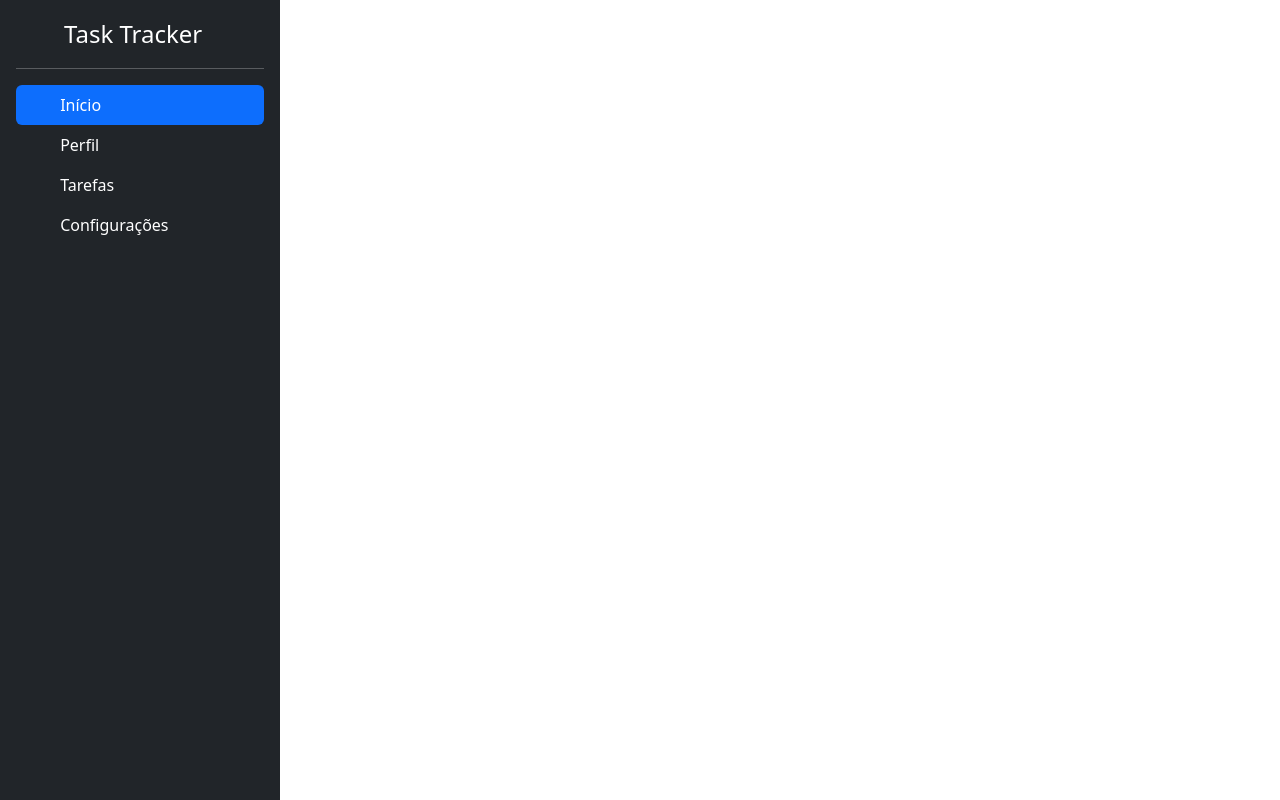
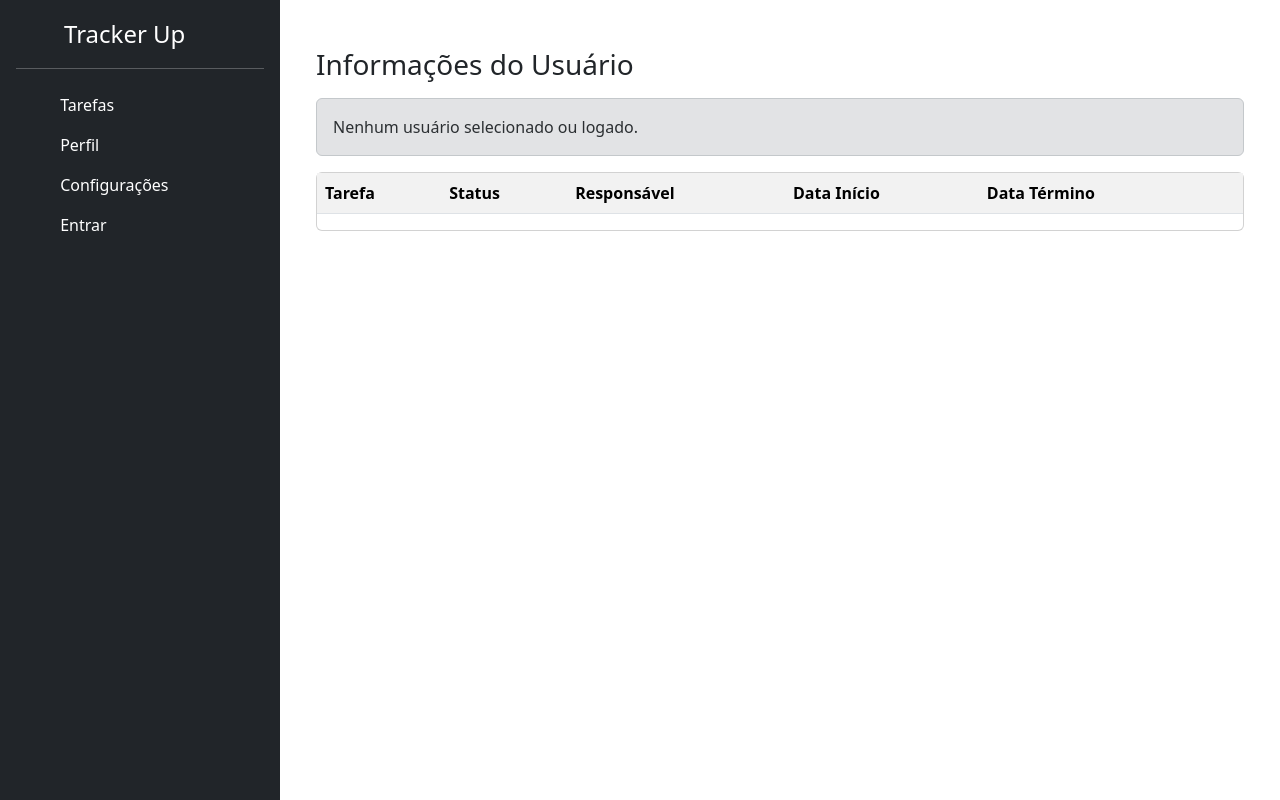
Before and after one commit to e-nayR/task-tracker, a Vue app: page /page/perfil in a window 1280 px wide. Built offline with nearby package versions, Linux system fonts and the light colour scheme.

Commit message:
feat: login do usuário, ver as informações deles e logout

```diff
--- a/src/components/Header.vue
+++ b/src/components/Header.vue
@@ -1,27 +1,31 @@
+<script setup>
+import { ref } from "vue";
+import { useAuthStore } from '../stores/authStore'
+
+const authStore = useAuthStore()
+
+function logout() {
+  authStore.logout()
+}
+</script>
 <template>
   <div class="d-flex flex-column flex-shrink-0 p-3 text-white bg-dark min-vh-100" style="width: 280px;">
-    <router-link to="/page/tasks/" class="d-flex align-items-center mb-3 mb-md-0 me-md-auto text-white text-decoration-none">
+    <div class="d-flex align-items-center mb-3 mb-md-0 me-md-auto text-white text-decoration-none">
       <svg class="bi me-2" width="40" height="32"><use xlink:href="#bootstrap"></use></svg>
-      <span class="fs-4">Task Tracker</span>
-    </router-link>
+      <span class="fs-4">Tracker  Up</span>
+    </div>
     <hr>
     <ul class="nav nav-pills flex-column mb-auto">
-      <li class="nav-item">
-        <a href="#" class="nav-link active" aria-current="page">
-          <svg class="bi me-2" width="16" height="16"><use xlink:href="#home"></use></svg>
-          Início
-        </a>
-      </li>
       <li>
-        <router-link to="/page/users/" class="nav-link text-white">
-          <svg class="bi me-2" width="16" height="16"><use xlink:href="#speedometer2"></use></svg>
-          Perfil
+        <router-link to="/page/tasks" class="nav-link text-white">
+          <svg class="bi me-2" width="16" height="16"><use xlink:href="#grid"></use></svg>
+          Tarefas
         </router-link>
       </li>
       <li>
-        <router-link to="/page/tasks/" class="nav-link text-white">
-          <svg class="bi me-2" width="16" height="16"><use xlink:href="#grid"></use></svg>
-          Tarefas
+        <router-link to="/page/perfil" class="nav-link text-white">
+          <svg class="bi me-2" width="16" height="16"><use xlink:href="#speedometer2"></use></svg>
+          Perfil
         </router-link>
       </li>
       <li>
@@ -30,6 +34,18 @@
           Configurações
         </a>
       </li>
+      <li v-if="authStore.currentUser">
+        <div class="nav-link text-white" @click.prevent="logout">
+          <svg class="bi me-2" width="16" height="16"><use xlink:href="#speedometer2"></use></svg>
+          Sair
+        </div>
+      </li>
+      <li v-else>
+        <router-link to="/page/auth" class="nav-link text-white">
+          <svg class="bi me-2" width="16" height="16"><use xlink:href="#speedometer2"></use></svg>
+          Entrar
+        </router-link>
+      </li>
     </ul>
   </div>
 </template>
--- a/src/components/TaskForm.vue
+++ b/src/components/TaskForm.vue
@@ -1,6 +1,6 @@
 <script setup>
 import { ref } from 'vue'
-import { useAuthStore } from '../stores/userStore'
+import { useAuthStore } from '../stores/authStore'
 
 const authStore = useAuthStore()
 
--- a/src/components/TaskList.vue
+++ b/src/components/TaskList.vue
@@ -1,7 +1,7 @@
 <script setup>
 import { ref } from 'vue'
 import { isToday, format, differenceInCalendarDays } from 'date-fns'
-import { useAuthStore } from '../stores/userStore'
+import { useAuthStore } from '../stores/authStore'
 
 const emit = defineEmits(['update-task', 'remove-task'])
 
@@ -75,8 +75,8 @@ function removeTask(task_index, ) {
 }
 
 function userTask(id){
-  const userStore = useAuthStore()
-  const user = userStore.users.find(attr => attr.id === id) || null
+  const authStore = useAuthStore()
+  const user = authStore.users.find(attr => attr.id === id) || null
   return user != null ? user.email : 'Sem responsável'
 }
 
--- a/src/components/UserForm.vue
+++ b/src/components/UserForm.vue
@@ -1,5 +1,8 @@
 <script setup>
 import { ref } from 'vue'
+import { useAuthStore } from '../stores/authStore'
+
+const authStore = useAuthStore();
 
 const emit = defineEmits(['add-user'])
 
@@ -22,6 +25,7 @@ function onSubmit() {
         stack: stack_selected.value
     })
 
+    authStore.login(email.value)
     email.value = ''
     username.value = ''
     stack_selected.value = []
--- /dev/null
+++ b/src/components/UserPerfil.vue
@@ -0,0 +1,43 @@
+<script setup>
+const props = defineProps({
+    stack: {
+        type: Array,
+        required: true
+    },
+    user: {
+        type: Object,
+        required: true
+    },
+})
+</script>
+
+<template>
+    <div class="container mt-4">
+      <h3>Informações do Usuário</h3>
+
+      <div v-if="user" class="card mt-3 shadow-sm">
+        <div class="card-body">
+          <h5 class="card-title">{{ user.username }}</h5>
+          <p class="card-text mb-1"><strong>Email:</strong> {{ user.email }}</p>
+
+          <p class="card-text">
+            <strong>Stack:</strong>
+            <span v-if="user.stack.length">
+              <span
+                v-for="(tech, i) in user.stack"
+                :key="i"
+                class="badge bg-primary me-1"
+              >
+                {{ stack[tech] }}
+              </span>
+            </span>
+            <span v-else class="text-muted">Nenhuma tecnologia selecionada</span>
+          </p>
+        </div>
+      </div>
+
+      <div v-else class="alert alert-secondary mt-3">
+        Nenhum usuário selecionado ou logado.
+      </div>
+    </div>
+</template>
--- /dev/null
+++ b/src/pages/LoginPage.vue
@@ -0,0 +1,9 @@
+<script setup>
+import UserForm from '../components/UserForm.vue';
+import { useAuthStore } from '../stores/authStore'
+const authStore = useAuthStore();
+
+</script>
+<template>
+    <UserForm :stack="authStore.stack" @add-user="authStore.addUser" />
+</template>
--- /dev/null
+++ b/src/pages/PerfilPage.vue
@@ -0,0 +1,18 @@
+<script setup>
+import { computed } from "vue";
+import UserPerfil from '../components/UserPerfil.vue';
+import TaskList from '../components/TaskList.vue';
+import { useAuthStore } from '../stores/authStore'
+import { useTaskStore } from '../stores/taskStore';
+
+const taskStore = useTaskStore();
+const authStore = useAuthStore();
+console.log(taskStore.tasks)
+console.log(authStore.users)
+const user = computed(() => authStore.currentUser)
+const tasks = computed(() => taskStore.tasks.filter(attr => attr.owner === user.id) || null)
+</script>
+<template>
+    <UserPerfil :stack="authStore.stack" :user="user" />
+    <TaskList :tasks="tasks" :status_list="taskStore.status_list" @update-task="taskStore.updateTask" @remove-task="taskStore.removeTask" />
+</template>
--- a/src/pages/UserPage.vue
+++ /dev/null
@@ -1,35 +0,0 @@
-<script setup>
-import UserForm from '../components/UserForm.vue';
-import { useAuthStore } from '../stores/userStore'
-
-const userStore = useAuthStore()
-
-function login(email) {
-  userStore.login(email)
-}
-
-function logout() {
-  userStore.logout()
-}
-</script>
-<template>
-    <h1>Usuários (falso login)</h1>
-
-    <div v-if="!userStore.currentUser">
-      <p>Escolha um usuário para entrar:</p>
-      <ul>
-        <li v-for="u in userStore.users" :key="u.id">
-          {{ u.username }} ({{ u.email }})
-          <button class="btn btn-sm btn-primary ms-2" @click="login(u.email)">Entrar como {{ u.username }}</button>
-        </li>
-      </ul>
-    </div>
-
-    <div v-else>
-      <p>Logado como: <strong>{{ userStore.currentUser.username }}</strong> ({{ userStore.currentUser.email }})</p>
-      <button class="btn btn-sm btn-secondary" @click="logout">Logout</button>
-
-      <hr />
-    </div>
-    <UserForm :stack="userStore.stack" @add-user="userStore.addUser" />
-</template>
--- a/src/stores/userStore.js
+++ b/src/stores/authStore.js
@@ -8,7 +8,6 @@ export const useAuthStore = defineStore("auth", () => {
 
     function addUser(data) {
         users.value.push(data)
-        console.log(users.value)
     }
 
     function login(email){
--- a/src/stores/taskStore.js
+++ b/src/stores/taskStore.js
@@ -12,7 +12,6 @@ export const useTaskStore = defineStore("taskStore", () => {
 
     function addTask(data) {
         tasks.value.push(data)
-        console.log(tasks.value)
     }
 
     function updateTask(data) {
```
Also changed, not shown: src/routes.js (+5 -3 lines).
